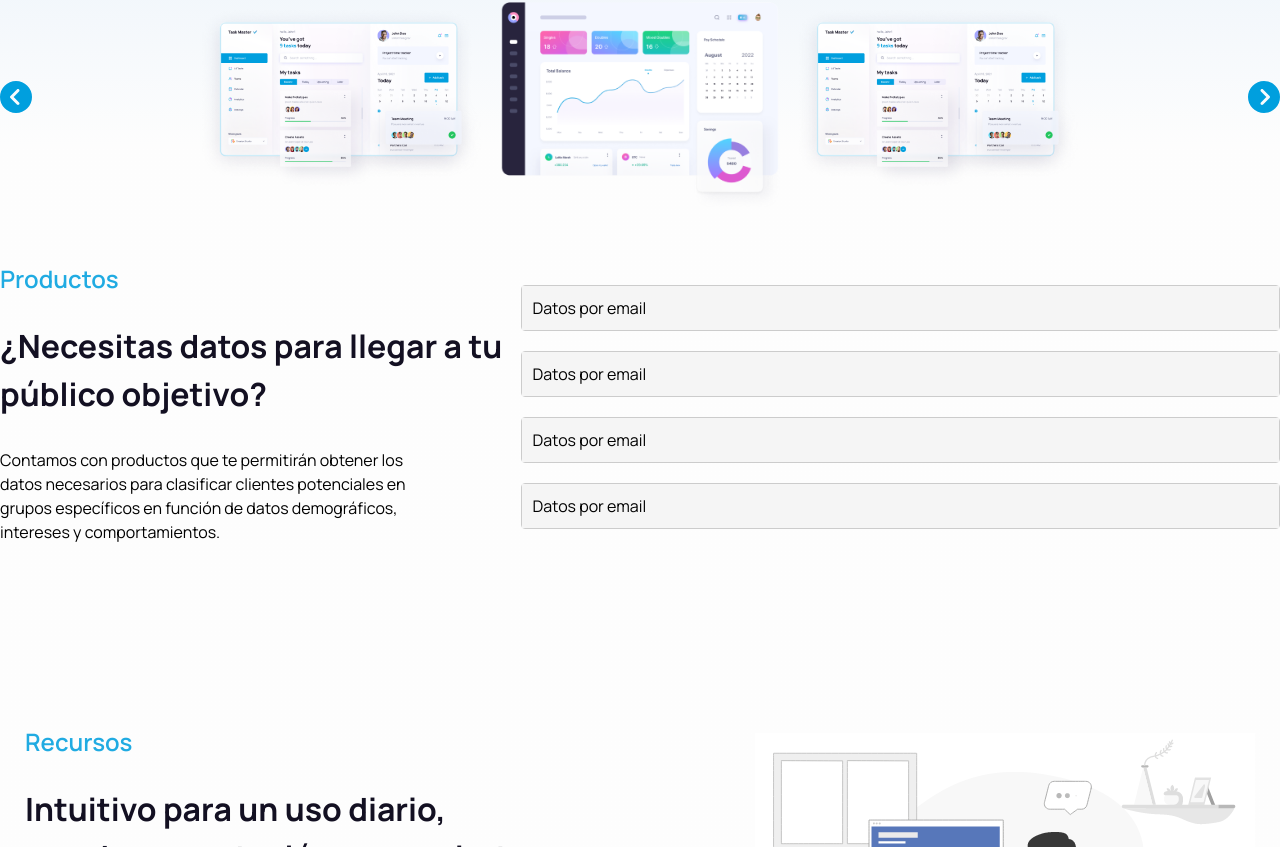
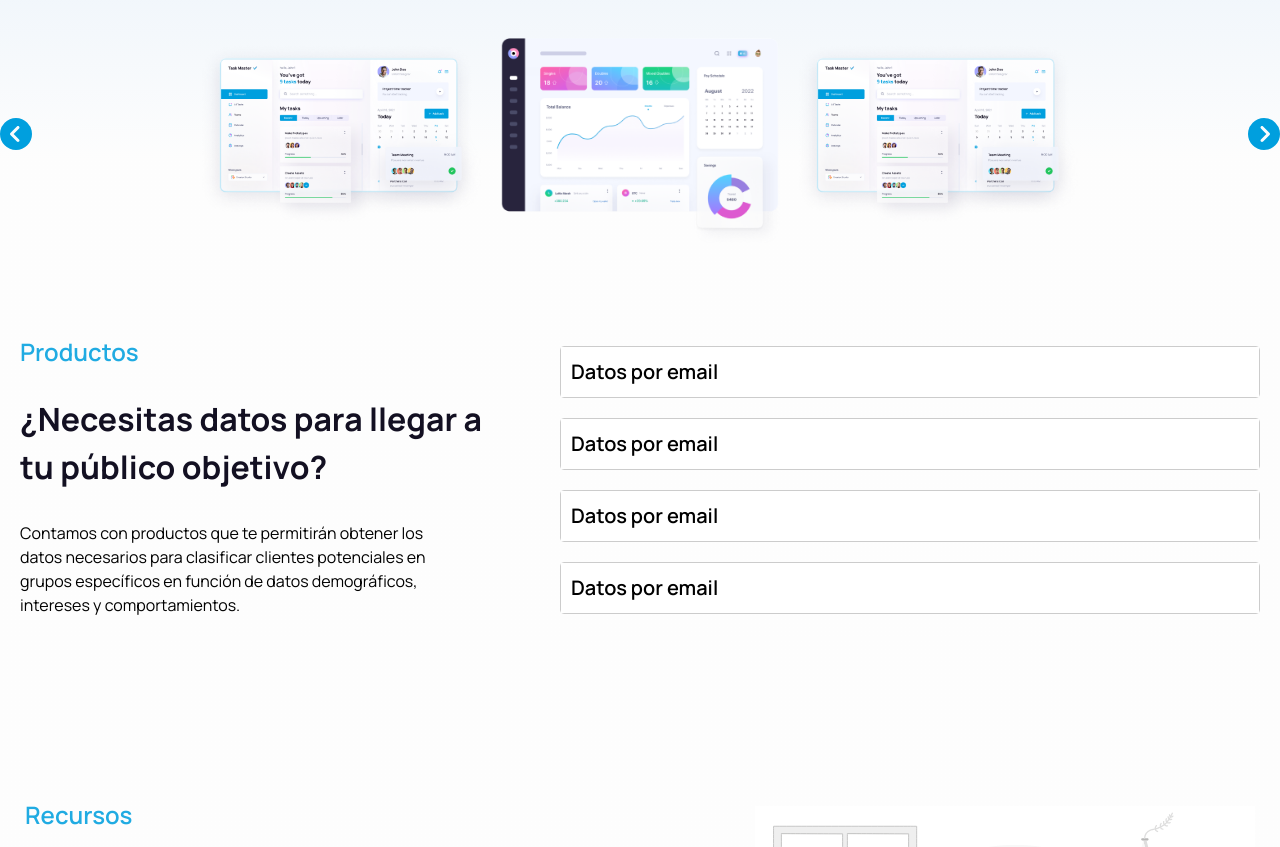
Before and after one commit to Foco-Azul/Advantech, a Next.js app: page / in a window 1280 px wide. Shown: the part 633-1480 px from the top of the page. Built offline with nearby package versions, Linux system fonts and the light colour scheme; no server answers.

Commit message:
se importo MetaData para el SEO

```diff
--- a/src/app/page.tsx
+++ b/src/app/page.tsx
@@ -6,9 +6,14 @@ import Footer from "@/components/Footer/Footer";
 import Hero from "@/components/Hero";
 import NavMenu from "@/components/NavMenu";
 import { Providers } from "./providers";
+import { Metadata } from "next";
 
 export const dynamic = "force-dynamic";
 
+export const metadata:Metadata ={
+  title:"Advantech datos",
+  description:"esta es una descripcion de prueba"
+}
 export default function Page() {
 
 
--- a/src/components/Hero/Carousel.css
+++ b/src/components/Hero/Carousel.css
@@ -2,6 +2,7 @@
   display: flex;
   align-items: center;
   justify-content: space-between;
+  height: 300px;
 }
 
 .carousel-item {
--- a/src/components/Inicio/SeccionProductos/SeccionProductos.css
+++ b/src/components/Inicio/SeccionProductos/SeccionProductos.css
@@ -8,9 +8,11 @@
     display: flex;
     justify-content: space-between;
     align-items: center;
+    flex-wrap: wrap;
+    padding: 0 20px;
 }
 .productos-izq{
-    width: 550px;
+    width: 500px;
 }
 .productos-izq > h4{
     font-size: 24px;
@@ -31,7 +33,7 @@
 
 
 .productos-der{
-    width: 800px;
+    width: 700px;
 }
 
 
@@ -42,16 +44,26 @@
   }
 
   .acordeon-cabecera {
-    background-color: #f5f5f5;
+    background-color: #ffffff;
     padding: 10px;
     cursor: pointer;
+    font-size: 20px;
+    font-weight: 600;
   }
 
   .acordeon-contenido {
     padding: 10px;
     display: none;
+    font-size: 16px;
+    font-weight: 400;
   }
 
   .acordeon.abierto .acordeon-contenido {
-    display: block;
+    display: flex;
+    flex-wrap: wrap;
+    justify-content: center;
   }
+  .acordeon.abierto .acordeon-contenido > p{
+    padding: 0 30px;
+    max-width: 520px;
+  }
--- a/src/pages/sobre-nosotros.tsx
+++ b/src/pages/sobre-nosotros.tsx
@@ -9,6 +9,12 @@ import NuestraExperiencia from '@/components/NuestraExperiencia/NuestraExperienc
 import Producto from '@/components/Producto/Producto';
 import SeccionCreaTuCuenta from '@/components/Inicio/SeccionCreaTuCuenta/SeccionCreaTuCuenta';
 import ObtencionDatos from '@/components/ObtencionDatos/ObtencionDatos';
+import { Metadata } from "next";
+
+export const metadata:Metadata ={
+    title:"Sobre nosotros",
+    description:"esta es una descripcion de prueba"
+  }
 
 export default function Sobrenosotros() {
     return (
```
Also changed, not shown: src/components/Inicio/SeccionProductos/SeccionProductos.tsx (+3 -0 lines), src/components/Inicio/SeccionProductos/image/imagen-email.svg (added).
